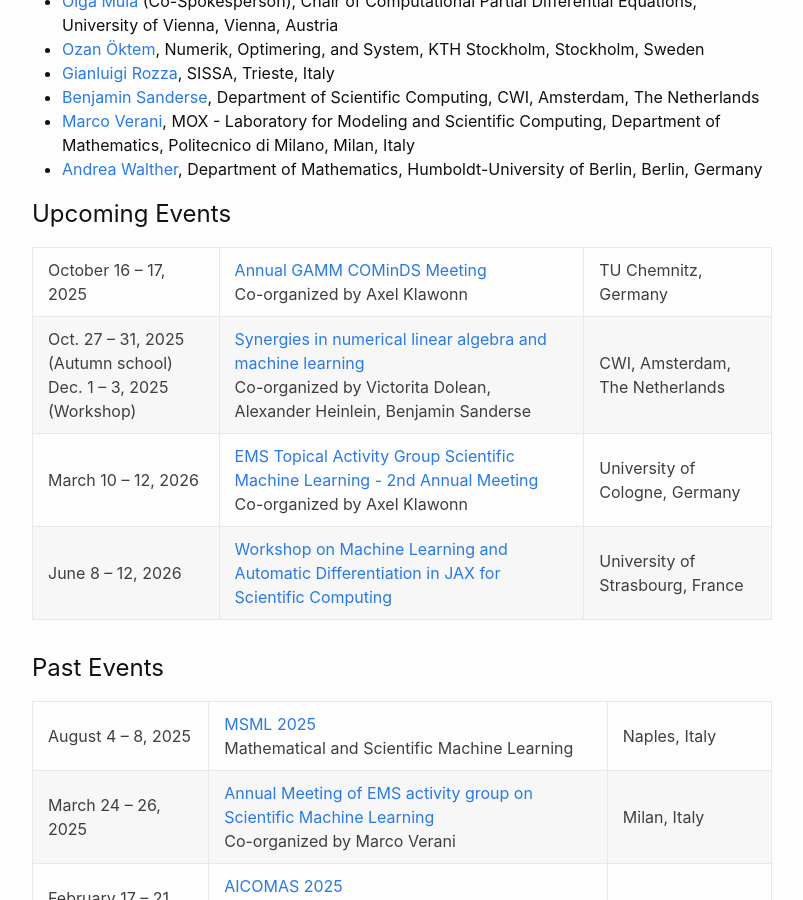
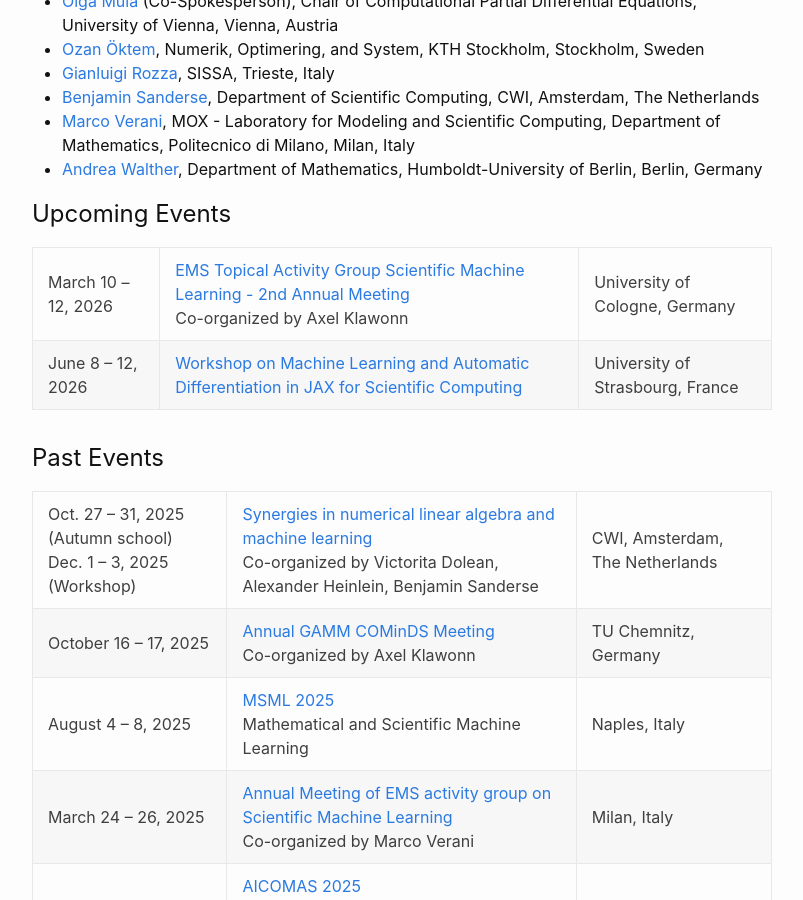
Before and after one commit to EMS-TAG-SciML/ems-tag-sciml.github.io, a Jekyll site: the page built from index.md, in a window 1280 px wide and 900 px high, scrolled down 2855 px. Shown: the whole window, without its empty margins (238-1041 px from the left). Built offline with Jekyll 4.4.1, drawn with Linux system fonts in a browser that asks for light colours.

Commit message:
Move two events from upcoming to past

```diff
--- a/index.md
+++ b/index.md
@@ -77,13 +77,13 @@ If you wish to unsubscribe from the mailing list, please send a message from the
 
 ## Upcoming Events
 
-| October 16 – 17, 2025 | <a href="https://www.chemnitz-am.de/gamm-cmds2025/" target="_blank">Annual GAMM COMinDS Meeting</a><br/> Co-organized by Axel Klawonn | TU Chemnitz, Germany |
-| Oct. 27 – 31, 2025 (Autumn school) <br/> Dec. 1 – 3, 2025 (Workshop) | <a href="https://www.cwi.nl/en/education/semester-programmes/cwi-research-semester-programs/synergies-in-numerical-linear-algebra-and-machine-learning/" target="_blank">Synergies in numerical linear algebra and machine learning</a><br/> Co-organized by Victorita Dolean, Alexander Heinlein, Benjamin Sanderse | CWI, Amsterdam, The Netherlands |
 | March 10 – 12, 2026 | <a href="https://cds.uni-koeln.de/en/workshops/ems-tag-sciml/save-the-date" target="_blank">EMS Topical Activity Group Scientific Machine Learning - 2nd Annual Meeting</a><br/> Co-organized by Axel Klawonn | University of Cologne, Germany |
 | June 8 – 12, 2026 | <a href="https://majsc2026.pages.math.unistra.fr/" target="_blank">Workshop on Machine Learning and Automatic Differentiation in JAX for Scientific Computing</a> | University of Strasbourg, France |
 
 ## Past Events
 
+| Oct. 27 – 31, 2025 (Autumn school) <br/> Dec. 1 – 3, 2025 (Workshop) | <a href="https://www.cwi.nl/en/education/semester-programmes/cwi-research-semester-programs/synergies-in-numerical-linear-algebra-and-machine-learning/" target="_blank">Synergies in numerical linear algebra and machine learning</a><br/> Co-organized by Victorita Dolean, Alexander Heinlein, Benjamin Sanderse | CWI, Amsterdam, The Netherlands |
+| October 16 – 17, 2025 | <a href="https://www.chemnitz-am.de/gamm-cmds2025/" target="_blank">Annual GAMM COMinDS Meeting</a><br/> Co-organized by Axel Klawonn | TU Chemnitz, Germany |
 | August 4 – 8, 2025 | <a href="https://sites.google.com/view/msml2025/home" target="_blank">MSML 2025</a><br/> Mathematical and Scientific Machine Learning | Naples, Italy |
 | March 24 – 26, 2025 | <a href="https://www.mate.polimi.it/events/EMS-TAG-SciML-25/" target="_blank">Annual Meeting of EMS activity group on Scientific Machine Learning</a><br/> Co-organized by Marco Verani | Milan, Italy |
 | February 17 – 21, 2025 | <a href="https://dte_aicomas_2025.iacm.info/" target="_blank">AICOMAS 2025</a><br/> ECCOMAS Artificial Intelligence and Computational Methods in Applied Science | Paris, France |
```
